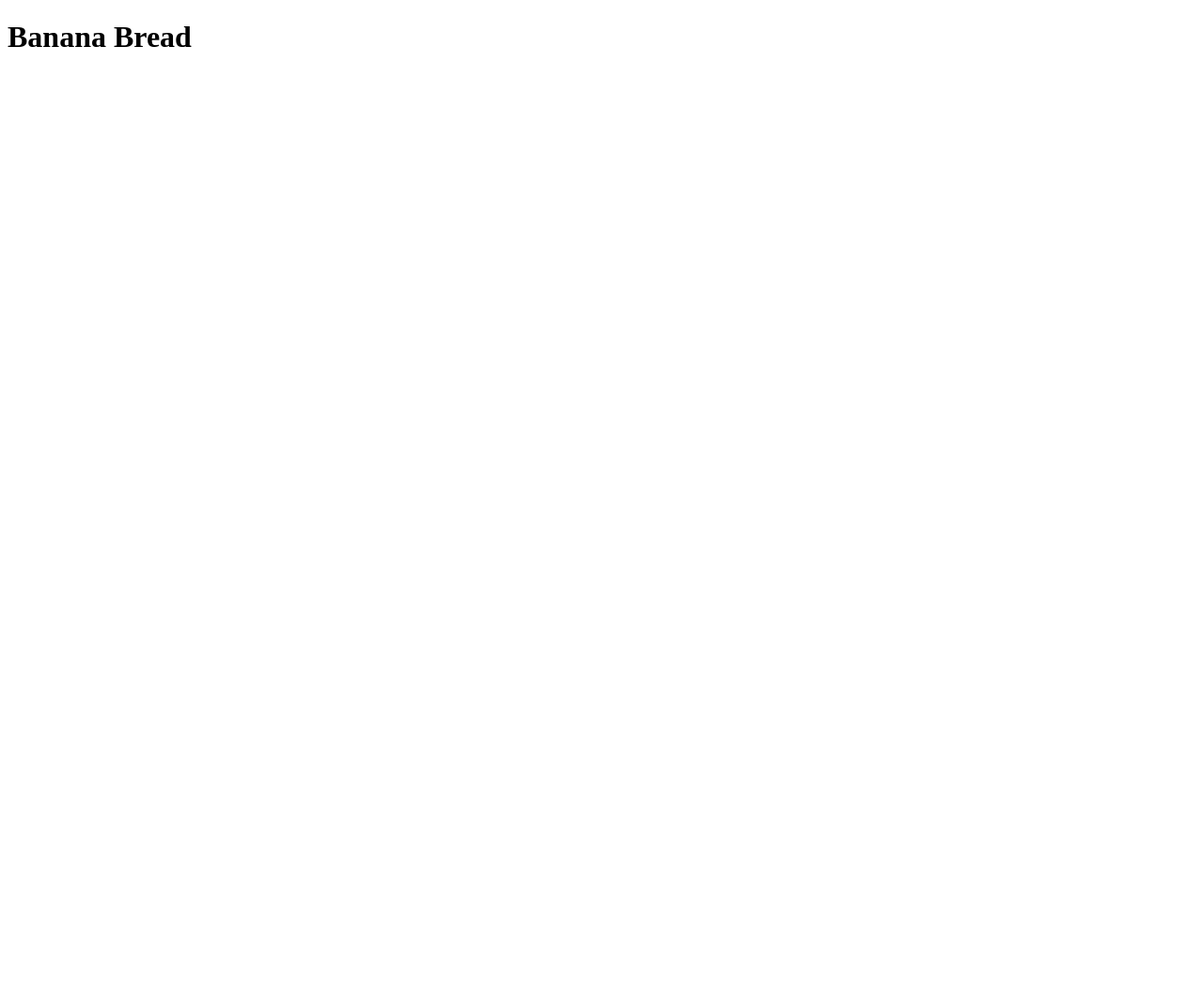
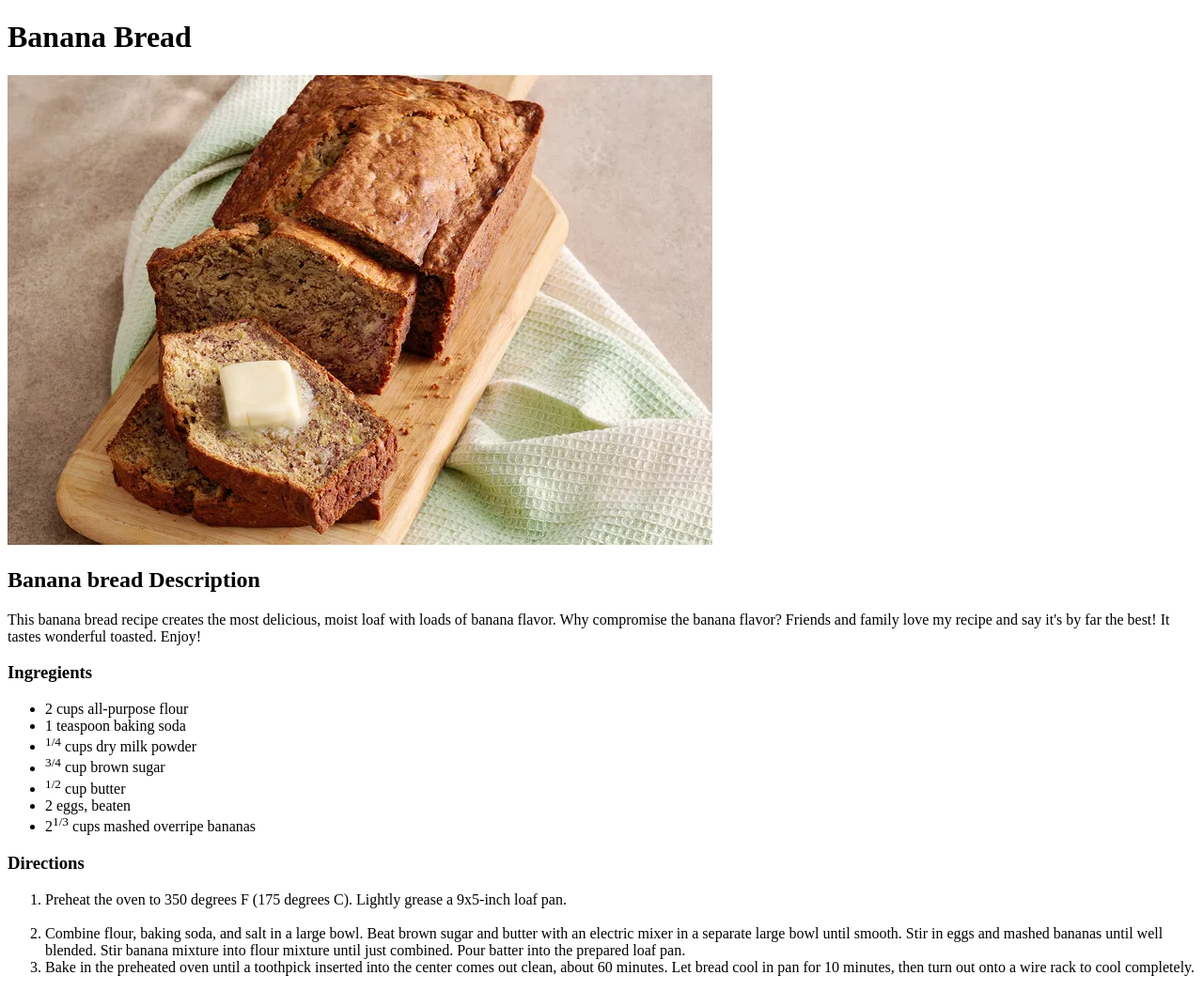
Before and after one commit to ProsperRk/odin-recipes, a plain HTML site: page recipes/banana-bread.html in a window 1280 px wide. Shown: the whole page at 94% size. Before the commit the page ends 800 px from the top, so only its background shows below. Drawn offline with Linux system fonts and the light colour scheme.

Commit message:
Add banana-bread.webp and Edit banana-bread.html

```diff
--- a/recipes/banana-bread.html
+++ b/recipes/banana-bread.html
@@ -7,6 +7,38 @@
     <title>Banana bread</title>
 </head>
 <body>
+
+    <!-- Heading -->
+
     <h1>Banana Bread</h1>
+    <img src="../images/banana-bread.webp" alt="">
+
+    <h2>Banana bread Description</h2>
+    <p>This banana bread recipe creates the most delicious, moist loaf with loads of banana flavor. Why compromise the banana flavor? Friends and family love my recipe and say it's by far the best! It tastes wonderful toasted. Enjoy!</p>
+
+    <!-- Description -->
+
+    <h3>Ingregients</h3>
+
+    <ul>
+        <li>2 cups all-purpose flour</li>
+        <li>1 teaspoon baking soda</li>
+        <li><sup>1/4</sup> cups dry milk powder</li>
+        <li> <sup>3/4</sup> cup brown sugar</li>
+        <li> <sup>1/2</sup> cup butter</li>
+        <li>2 eggs, beaten</li>
+        <li>2<sup>1/3</sup> cups mashed overripe bananas</li>
+    </ul>
+
+    <!-- Recipe preparation steps -->
+
+    <h3>Directions</h3>
+
+    <ol>
+        <li>Preheat the oven to 350 degrees F (175 degrees C). Lightly grease a 9x5-inch loaf pan.</li>
+        <br>
+        <li>Combine flour, baking soda, and salt in a large bowl. Beat brown sugar and butter with an electric mixer in a separate large bowl until smooth. Stir in eggs and mashed bananas until well blended. Stir banana mixture into flour mixture until just combined. Pour batter into the prepared loaf pan.</li>
+        <li>Bake in the preheated oven until a toothpick inserted into the center comes out clean, about 60 minutes. Let bread cool in pan for 10 minutes, then turn out onto a wire rack to cool completely.</li>
+    </ol>
 </body>
 </html>
```
Also changed, not shown: images/banana-bread.webp (added).
